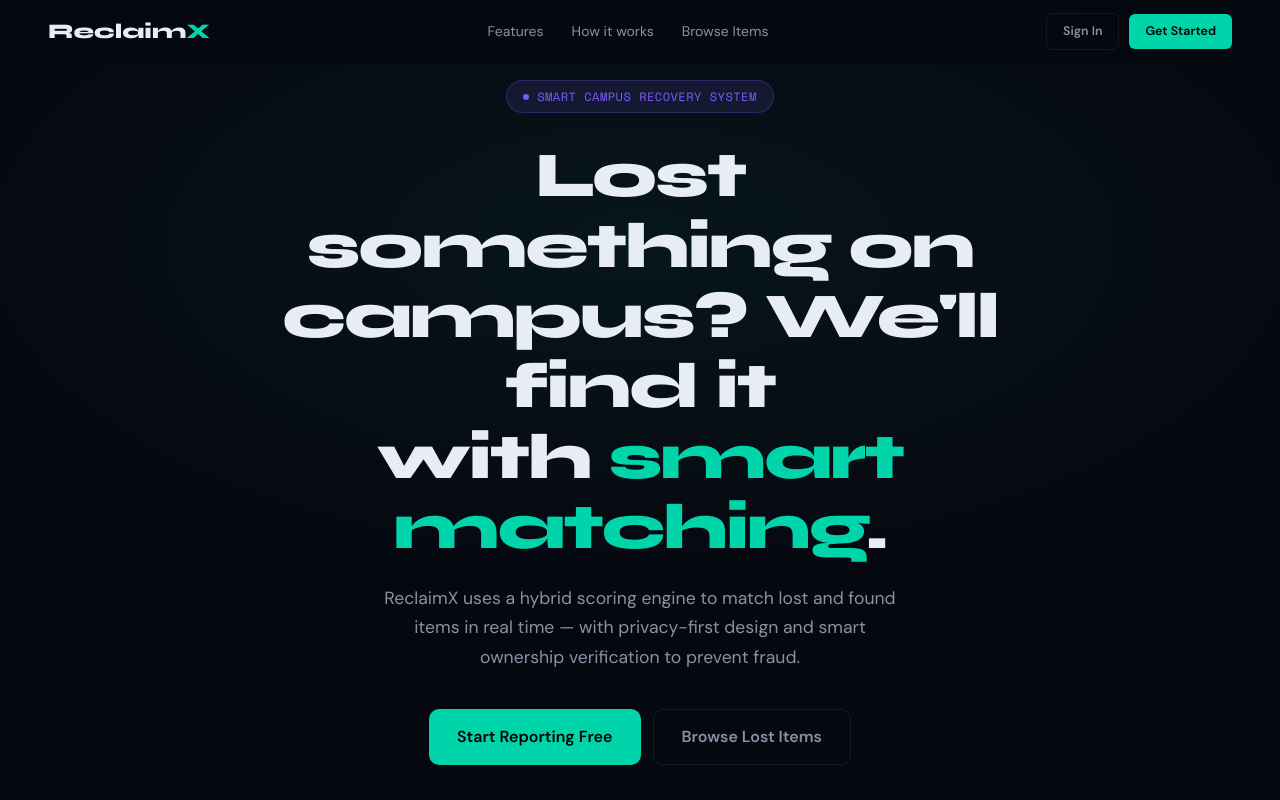
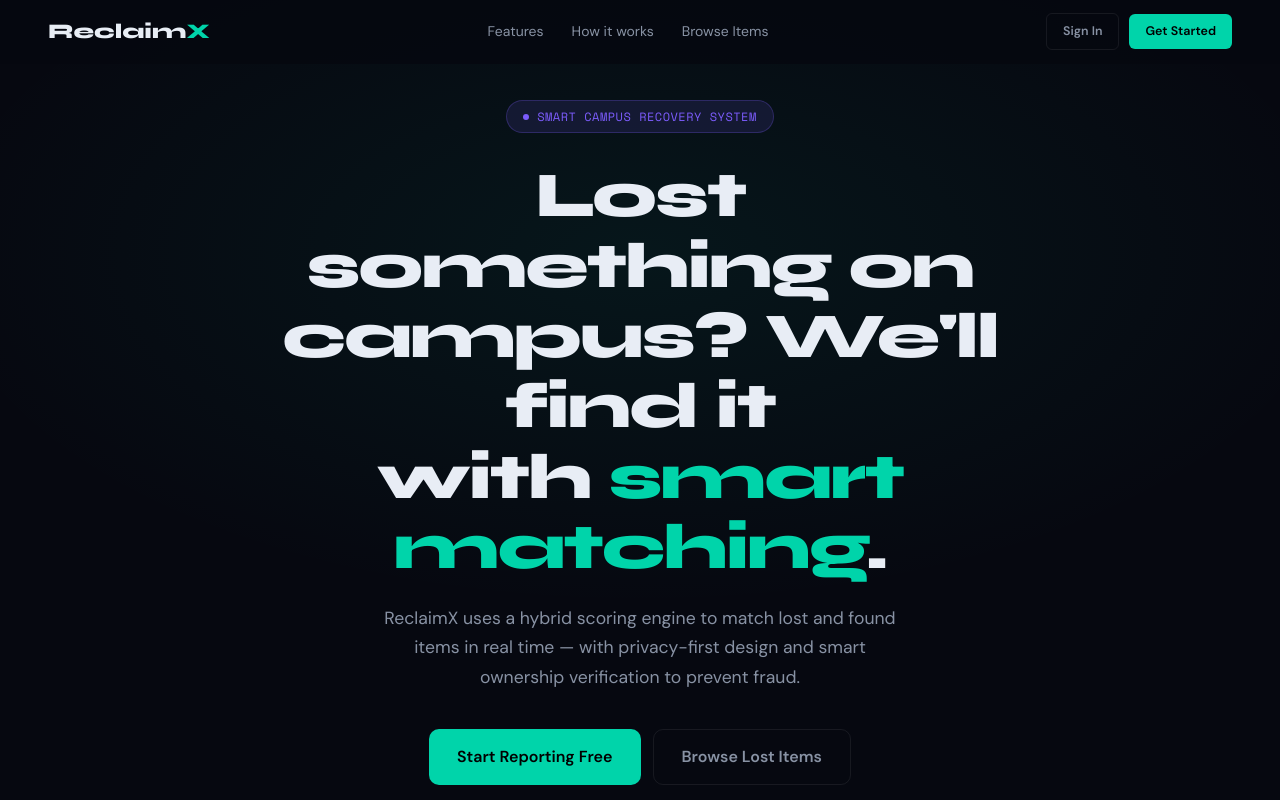
Before and after one commit to shambhavivartika06-cmyk/RECLAIMX, a website: page index.html in a window 1280 px wide. Shown: the top 800 px of the page. Drawn offline with nearby package versions, Linux system fonts and the light colour scheme.

Commit message:
Improve hero section spacing
Updated padding in hero section for better layout and spacing.

```diff
--- a/index.html
+++ b/index.html
@@ -20,7 +20,7 @@
       align-items: center;
       justify-content: center;
       text-align: center;
-      padding: 80px 24px 48px;
+      padding: 100px 24px 60px;
       position: relative;
       overflow: hidden;
     }
```
